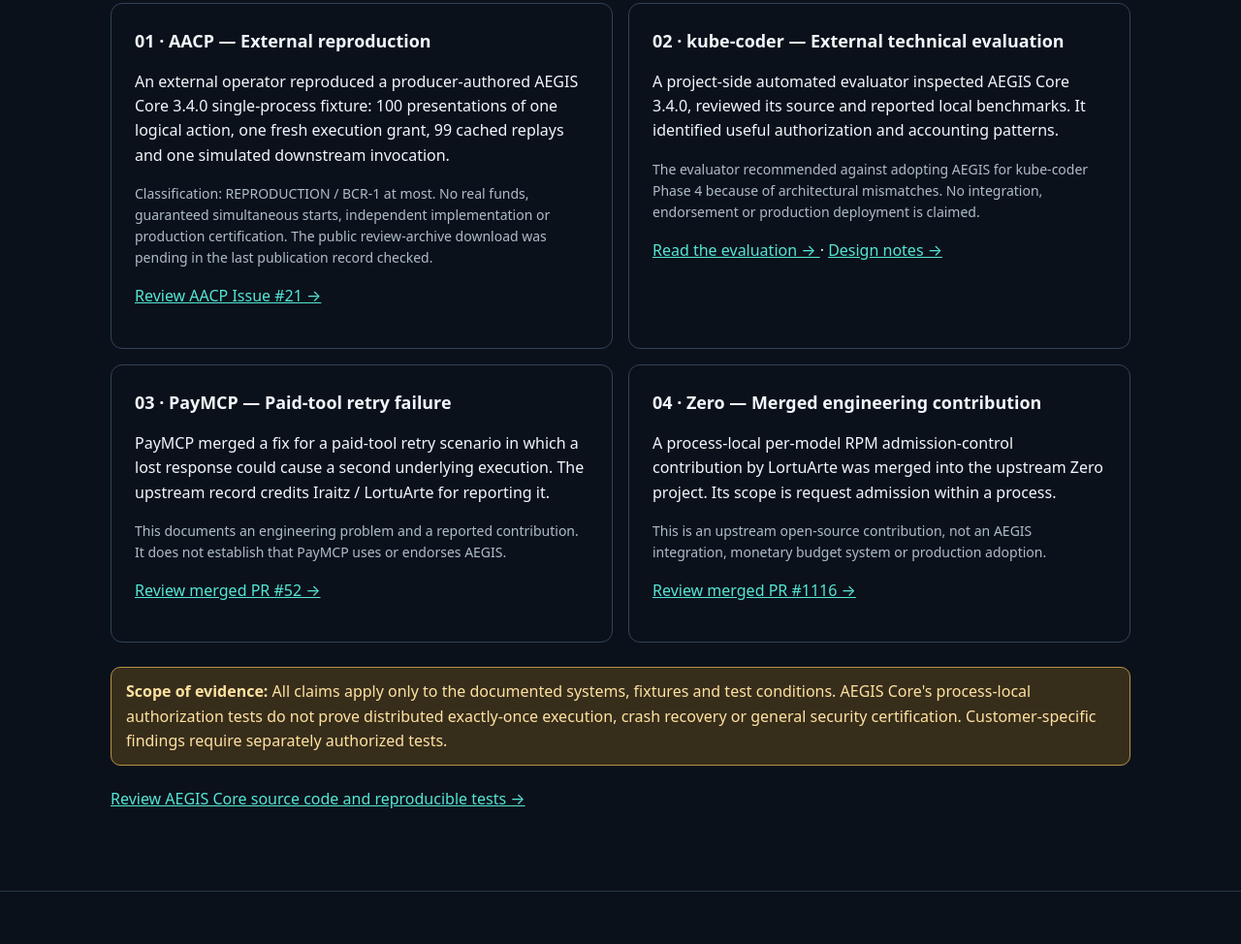
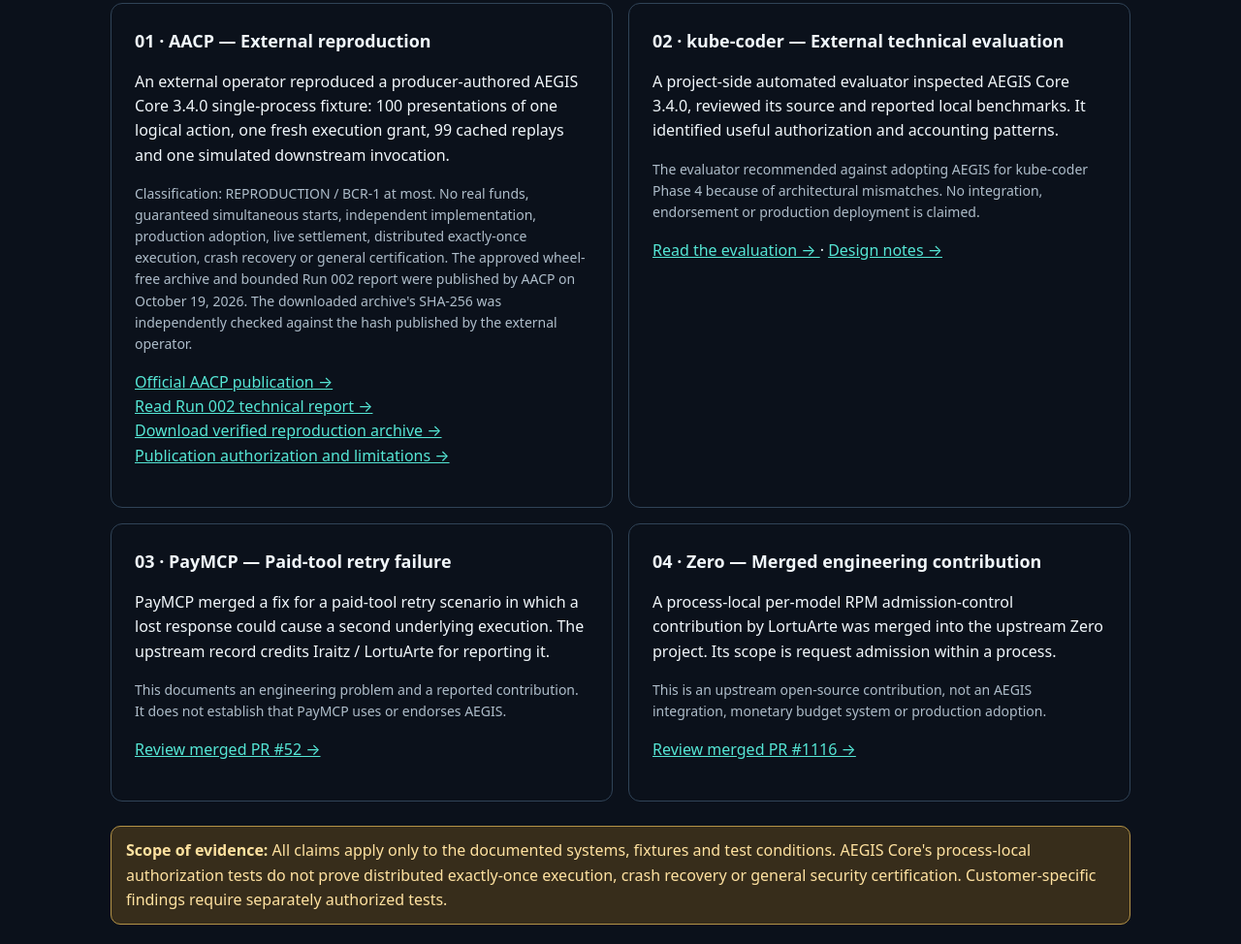
Before and after one commit to LortuArte/aegis-sdk, a plain HTML site: page scan.html in a window 1280 px wide. Shown: the part 2604-3578 px from the top of the page at 97% size. Drawn offline with Linux system fonts and the light colour scheme.

Commit message:
Update AACP Run 002 published evidence and verified archive

```diff
--- a/scan.html
+++ b/scan.html
@@ -40,16 +40,42 @@
           one fresh execution grant, 99 cached replays and one simulated
           downstream invocation.
         </p>
-        <p class="small muted">
+               <p class="small muted">
           Classification: REPRODUCTION / BCR-1 at most.
-          No real funds, guaranteed simultaneous starts, independent
-          implementation or production certification. The public review-archive
-          download was pending in the last publication record checked.
+
+          No real funds, guaranteed simultaneous starts,
+          independent implementation, production adoption,
+          live settlement, distributed exactly-once execution,
+          crash recovery or general certification.
+
+          The approved wheel-free archive and bounded Run 002 report
+          were published by AACP on October 19, 2026.
+
+          The downloaded archive's SHA-256 was independently checked
+          against the hash published by the external operator.
         </p>
-        <p>
-          <a href="https://github.com/darklordVirtual/agent-authority-conformance/issues/21"
+                <p>
+          <a href="https://github.com/darklordVirtual/agent-authority-conformance/issues/21#issuecomment-6275291797"
              target="_blank" rel="noopener noreferrer">
-            Review AACP Issue #21 →
+            Official AACP publication →
+          </a>
+          <br>
+
+          <a href="https://github.com/darklordVirtual/agent-authority-conformance/blob/d6ffab970959dfc1be19da869ea15d7a79909dc7/publications/aegis-issue-21-run-002/REPORT.md"
+             target="_blank" rel="noopener noreferrer">
+            Read Run 002 technical report →
+          </a>
+          <br>
+
+          <a href="https://github.com/darklordVirtual/agent-authority-conformance/blob/d6ffab970959dfc1be19da869ea15d7a79909dc7/publications/aegis-issue-21-run-002/AEGIS-issue-21-private-review-corrected-2026-10-15.zip"
+             target="_blank" rel="noopener noreferrer">
+            Download verified reproduction archive →
+          </a>
+          <br>
+
+          <a href="https://github.com/darklordVirtual/agent-authority-conformance/blob/d6ffab970959dfc1be19da869ea15d7a79909dc7/publications/aegis-issue-21-run-002/PUBLICATION.md"
+             target="_blank" rel="noopener noreferrer">
+            Publication authorization and limitations →
           </a>
         </p>
       </div>
```
